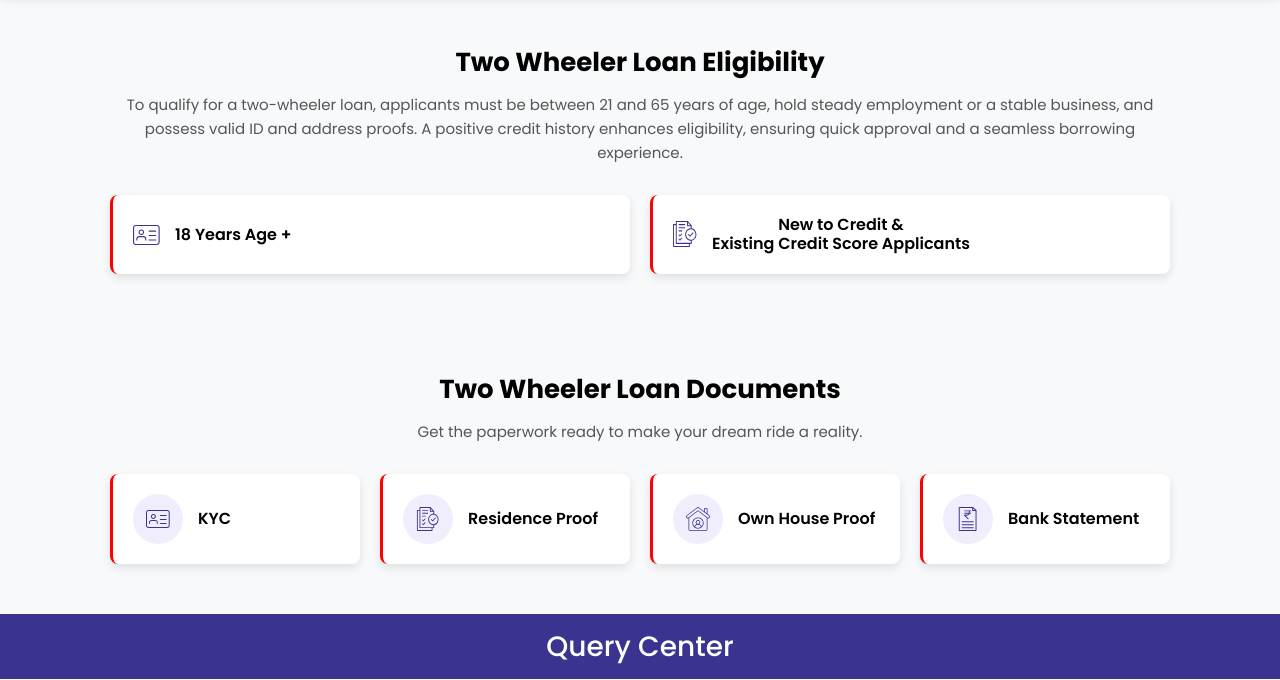
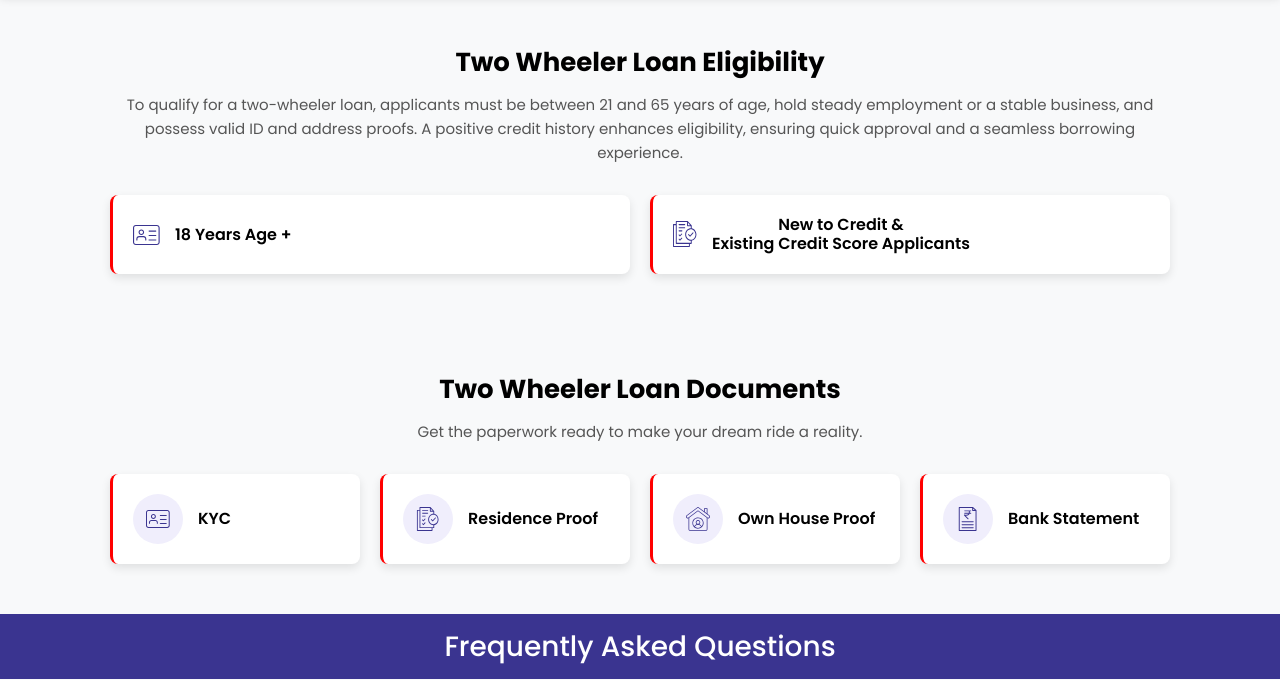
Before and after one commit to Avishi-vaid20/two-wheeler-loan, a plain HTML site: page index.html in a window 1280 px wide. Shown: the part 120-800 px from the top of the page. Drawn offline with nearby package versions, Linux system fonts and the light colour scheme.

Commit message:
Update index.html

```diff
--- a/index.html
+++ b/index.html
@@ -470,7 +470,7 @@
 
     <!-- FAQ Section -->
     <div class="faq-title">
-        <h2>Query Center</h2>
+        <h2>Frequently Asked Questions</h2>
     </div>
     <section class="faq-section">
         <div class="accordion-item">
```
